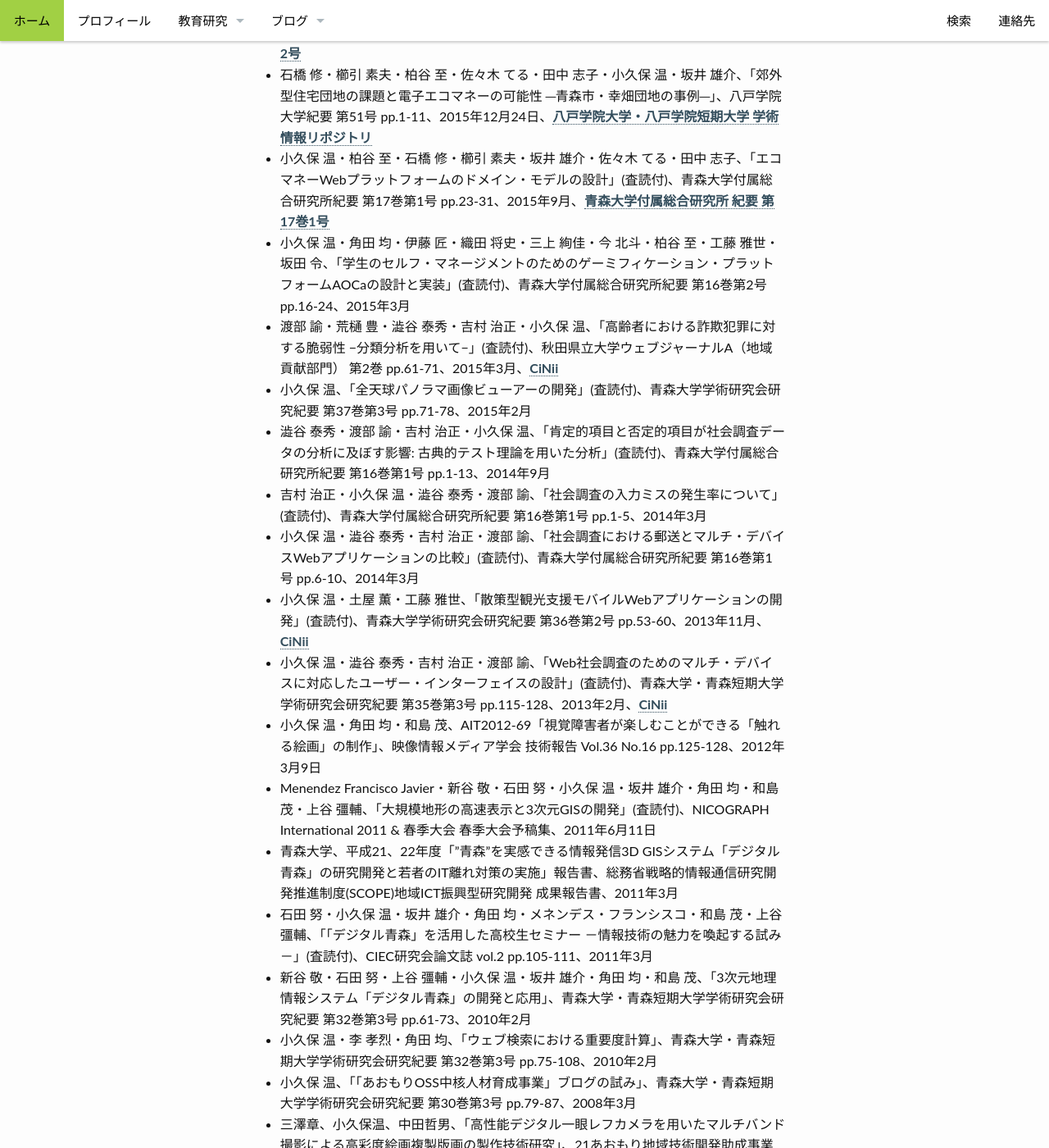
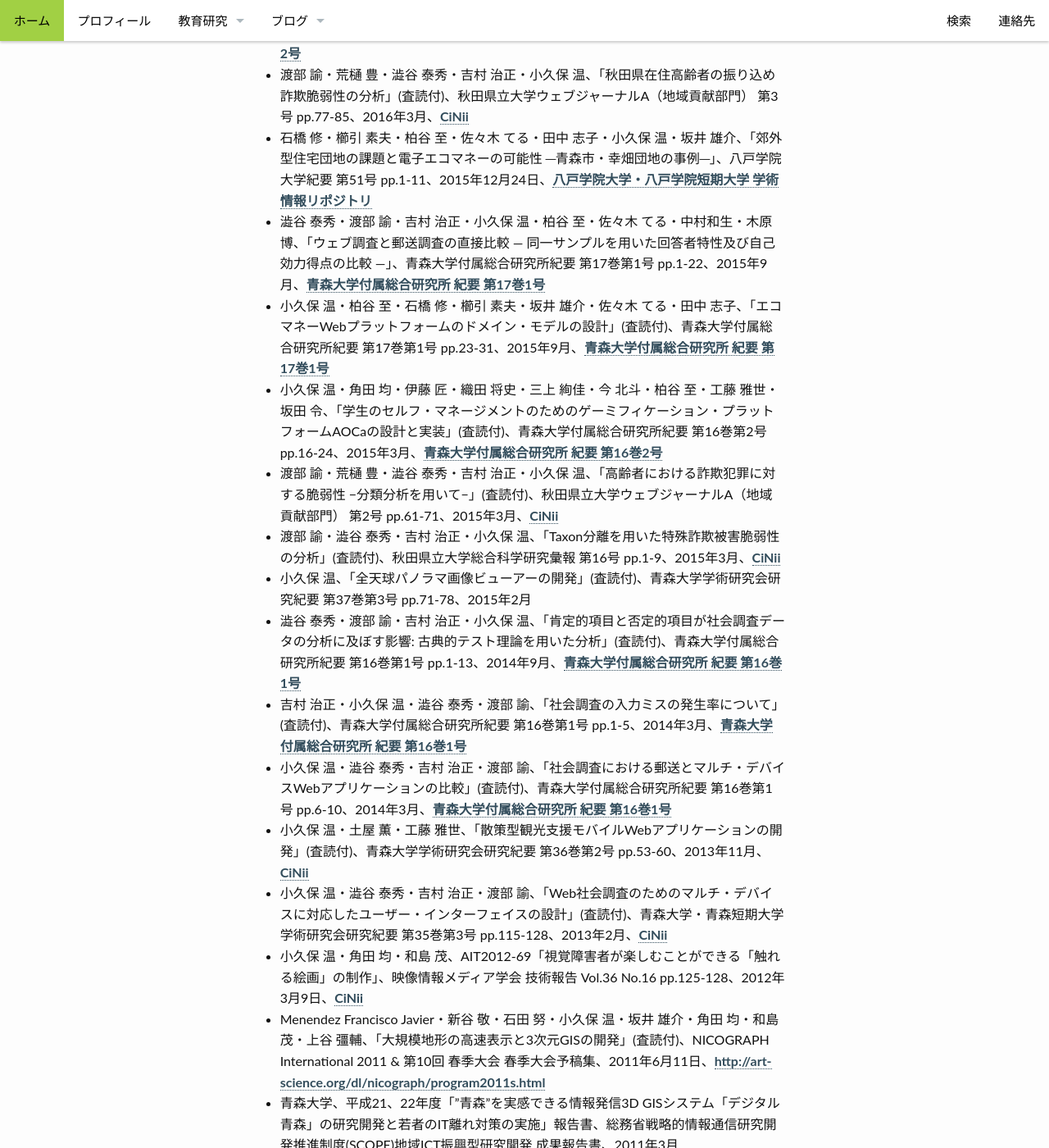
Before and after one commit to akokubo/akokubo.github.io, a Jekyll site: the page built from pages/activities/articles.md, in a window 1280 px wide and 1400 px high, scrolled down 841 px. Shown: the whole window at 82% size. Built offline with Jekyll 4.4.1, drawn with Linux system fonts in a browser that asks for light colours; some of the changed text lies outside the part shown.

Commit message:
論文の追加、名前の修正

```diff
--- a/pages/activities/articles.md
+++ b/pages/activities/articles.md
@@ -10,24 +10,27 @@ header:
 ![博士論文]({{ site.urlimg }}/doctor_thesis.jpg)
 
 * 澁谷 泰秀・渡部 諭・吉村 治正・小久保 温、「肯定的項目と否定的項目の混在が尺度に及ぼす影響：項目反応理論による社会調査データの分析」(査読付)、青森大学付属総合研究所紀要 第17巻第2号 pp.1-11、2016年3月、[青森大学付属総合研究所 紀要 第17巻2号](http://www.aomori-u.ac.jp/institute/journals/17-02/)
+* 渡部 諭・荒樋 豊・澁谷 泰秀・吉村 治正・小久保 温、「秋田県在住高齢者の振り込め詐欺脆弱性の分析」(査読付)、秋田県立大学ウェブジャーナルA（地域貢献部門） 第3号 pp.77-85、2016年3月、[CiNii](http://ci.nii.ac.jp/naid/120005751647)
 * 石橋 修・櫛引 素夫・柏谷 至・佐々木 てる・田中 志子・小久保 温・坂井 雄介、「郊外型住宅団地の課題と電子エコマネーの可能性 ─青森市・幸畑団地の事例─」、八戸学院大学紀要 第51号 pp.1-11、2015年12月24日、[八戸学院大学・八戸学院短期大学 学術情報リポジトリ](https://hachinohe-hachitan.repo.nii.ac.jp/?action=pages_view_main&active_action=repository_view_main_item_detail&item_id=300&item_no=1&page_id=45&block_id=102)
+* 澁谷 泰秀・渡部 諭・吉村 治正・小久保 温・柏谷 至・佐々木 てる・中村和生・木原博、「ウェブ調査と郵送調査の直接比較 ― 同一サンプルを用いた回答者特性及び自己効力得点の比較 ―」、青森大学付属総合研究所紀要 第17巻第1号 pp.1-22、2015年9月、[青森大学付属総合研究所 紀要 第17巻1号](http://www.aomori-u.ac.jp/institute/journals/17-01/)
 * 小久保 温・柏谷 至・石橋 修・櫛引 素夫・坂井 雄介・佐々木 てる・田中 志子、「エコマネーWebプラットフォームのドメイン・モデルの設計」(査読付)、青森大学付属総合研究所紀要 第17巻第1号 pp.23-31、2015年9月、[青森大学付属総合研究所 紀要 第17巻1号](http://www.aomori-u.ac.jp/institute/journals/17-01/)
-* 小久保 温・角田 均・伊藤 匠・織田 将史・三上 絢佳・今 北斗・柏谷 至・工藤 雅世・坂田 令、「学生のセルフ・マネージメントのためのゲーミフィケーション・プラットフォームAOCaの設計と実装」(査読付)、青森大学付属総合研究所紀要 第16巻第2号 pp.16-24、2015年3月
-* 渡部 諭・荒樋 豊・澁谷 泰秀・吉村 治正・小久保 温、「高齢者における詐欺犯罪に対する脆弱性 −分類分析を用いて−」(査読付)、秋田県立大学ウェブジャーナルA（地域貢献部門） 第2巻 pp.61-71、2015年3月、[CiNii](http://ci.nii.ac.jp/naid/120005599018)
+* 小久保 温・角田 均・伊藤 匠・織田 将史・三上 絢佳・今 北斗・柏谷 至・工藤 雅世・坂田 令、「学生のセルフ・マネージメントのためのゲーミフィケーション・プラットフォームAOCaの設計と実装」(査読付)、青森大学付属総合研究所紀要 第16巻第2号 pp.16-24、2015年3月、[青森大学付属総合研究所 紀要 第16巻2号](http://www.aomori-u.ac.jp/institute/journals/16-02/)
+* 渡部 諭・荒樋 豊・澁谷 泰秀・吉村 治正・小久保 温、「高齢者における詐欺犯罪に対する脆弱性 −分類分析を用いて−」(査読付)、秋田県立大学ウェブジャーナルA（地域貢献部門） 第2号 pp.61-71、2015年3月、[CiNii](http://ci.nii.ac.jp/naid/120005599018)
+* 渡部 諭・澁谷 泰秀・吉村 治正・小久保 温、「Taxon分離を用いた特殊詐欺被害脆弱性の分析」(査読付)、秋田県立大学総合科学研究彙報 第16号 pp.1-9、2015年3月、[CiNii](http://ci.nii.ac.jp/naid/120005653499)
 * 小久保 温、「全天球パノラマ画像ビューアーの開発」(査読付)、青森大学学術研究会研究紀要 第37巻第3号 pp.71-78、2015年2月
-* 澁谷 泰秀・渡部 諭・吉村 治正・小久保 温、「肯定的項目と否定的項目が社会調査データの分析に及ぼす影響: 古典的テスト理論を用いた分析」(査読付)、青森大学付属総合研究所紀要 第16巻第1号 pp.1-13、2014年9月
-* 吉村 治正・小久保 温・澁谷 泰秀・渡部 諭、「社会調査の入力ミスの発生率について」(査読付)、青森大学付属総合研究所紀要 第16巻第1号 pp.1-5、2014年3月
-* 小久保 温・澁谷 泰秀・吉村 治正・渡部 諭、「社会調査における郵送とマルチ・デバイスWebアプリケーションの比較」(査読付)、青森大学付属総合研究所紀要 第16巻第1号 pp.6-10、2014年3月
+* 澁谷 泰秀・渡部 諭・吉村 治正・小久保 温、「肯定的項目と否定的項目が社会調査データの分析に及ぼす影響: 古典的テスト理論を用いた分析」(査読付)、青森大学付属総合研究所紀要 第16巻第1号 pp.1-13、2014年9月、[青森大学付属総合研究所 紀要 第16巻1号](http://www.aomori-u.ac.jp/institute/journals/16-01/)
+* 吉村 治正・小久保 温・澁谷 泰秀・渡部 諭、「社会調査の入力ミスの発生率について」(査読付)、青森大学付属総合研究所紀要 第16巻第1号 pp.1-5、2014年3月、[青森大学付属総合研究所 紀要 第16巻1号](http://www.aomori-u.ac.jp/institute/journals/16-01/)
+* 小久保 温・澁谷 泰秀・吉村 治正・渡部 諭、「社会調査における郵送とマルチ・デバイスWebアプリケーションの比較」(査読付)、青森大学付属総合研究所紀要 第16巻第1号 pp.6-10、2014年3月、[青森大学付属総合研究所 紀要 第16巻1号](http://www.aomori-u.ac.jp/institute/journals/16-01/)
 * 小久保 温・土屋 薫・工藤 雅世、「散策型観光支援モバイルWebアプリケーションの開発」(査読付)、青森大学学術研究会研究紀要 第36巻第2号 pp.53-60、2013年11月、[CiNii](http://ci.nii.ac.jp/naid/40020325619)
 * 小久保 温・澁谷 泰秀・吉村 治正・渡部 諭、「Web社会調査のためのマルチ・デバイスに対応したユーザー・インターフェイスの設計」(査読付)、青森大学・青森短期大学学術研究会研究紀要 第35巻第3号 pp.115-128、2013年2月、[CiNii](http://ci.nii.ac.jp/naid/40019926376)
-* 小久保 温・角田 均・和島 茂、AIT2012-69「視覚障害者が楽しむことができる「触れる絵画」の制作」、映像情報メディア学会 技術報告 Vol.36  No.16  pp.125-128、2012年3月9日
-* Menendez Francisco Javier・新谷 敬・石田 努・小久保 温・坂井 雄介・角田 均・和島 茂・上谷 彊輔、「大規模地形の高速表示と3次元GISの開発」(査読付)、NICOGRAPH International 2011 & 春季大会 春季大会予稿集、2011年6月11日
+* 小久保 温・角田 均・和島 茂、AIT2012-69「視覚障害者が楽しむことができる「触れる絵画」の制作」、映像情報メディア学会 技術報告 Vol.36  No.16  pp.125-128、2012年3月9日、[CiNii](http://ci.nii.ac.jp/naid/110009437889)
+* Menendez Francisco Javier・新谷 敬・石田 努・小久保 温・坂井 雄介・角田 均・和島 茂・上谷 彊輔、「大規模地形の高速表示と3次元GISの開発」(査読付)、NICOGRAPH International 2011 & 第10回 春季大会 春季大会予稿集、2011年6月11日、[http://art-science.org/dl/nicograph/program2011s.html](http://art-science.org/dl/nicograph/program2011s.html)
 * 青森大学、平成21、22年度「"青森"を実感できる情報発信3D GISシステム「デジタル青森」の研究開発と若者のIT離れ対策の実施」報告書、総務省戦略的情報通信研究開発推進制度(SCOPE)地域ICT振興型研究開発 成果報告書、2011年3月
-* 石田 努・小久保 温・坂井 雄介・角田 均・メネンデス・フランシスコ・和島 茂・上谷 彊輔、「「デジタル青森」を活用した高校生セミナー －情報技術の魅力を喚起する試み－」(査読付)、CIEC研究会論文誌 vol.2 pp.105-111、2011年3月
+* 石田 努・小久保 温・坂井 雄介・角田 均・メネンデス フランシスコ・和島 茂・上谷 彊輔、「「デジタル青森」を活用した高校生セミナー －情報技術の魅力を喚起する試み－」(査読付)、CIEC研究会論文誌 vol.2 pp.105-111、2011年3月
 * 新谷 敬・石田 努・上谷 彊輔・小久保 温・坂井 雄介・角田 均・和島 茂、「3次元地理情報システム「デジタル青森」の開発と応用」、青森大学・青森短期大学学術研究会研究紀要 第32巻第3号 pp.61-73、2010年2月
 * 小久保 温・李 孝烈・角田 均、「ウェブ検索における重要度計算」、青森大学・青森短期大学学術研究会研究紀要 第32巻第3号 pp.75-108、2010年2月
 * 小久保 温、「「あおもりOSS中核人材育成事業」ブログの試み」、青森大学・青森短期大学学術研究会研究紀要 第30巻第3号 pp.79-87、2008年3月
-* 三澤章、小久保温、中田哲男、「高性能デジタル一眼レフカメラを用いたマルチバンド撮影による高彩度絵画複製版画の製作技術研究」、21あおもり地域技術開発助成事業報告書、2007年
+* 三澤 章、小久保 温、中田 哲男、「高性能デジタル一眼レフカメラを用いたマルチバンド撮影による高彩度絵画複製版画の製作技術研究」、21あおもり地域技術開発助成事業報告書、2007年
 * 小久保 温、「コンピュータネットワークと団体をめぐるトラブル」、日本脱カルト協会報 第10号 pp.38-40、2006年11月
 * 小久保 温、「サーチエンジン最適化時代の議論の多い団体対策」、日本脱カルト協会報 第9号 pp.52-54、2005年4月
 * 小久保 温、「サーチエンジン最適化時代のWeb戦略」、青森大学・青森短期大学学術研究会研究紀要 第27巻第3・4号合併号 pp.87-98、2005年3月
@@ -39,13 +42,13 @@ header:
 * 小久保 温、「自己啓発セミナー参考文献」、日本脱カルト研究会報 第8号 pp.39-42、2003年6月
 * 緑川 章一・小久保 温・上谷 彊輔・角田 均・土屋 薫、「2次元データによる3次元的イメージ提供システムの研究開発」、青森大学工学研究所報告 第6号 pp.25-32、2003年3月
 * 上谷 彊輔・緑川 章一・角田 均・小久保 温、「三次元測定装置を用いたねぶた保存・閲覧システムの研究」、青森大学工学研究所報告 第5号 pp.37-66、2002年3月
-* 小久保温、デジタルアーカイブツアー 第一弾 報告1-6 「NHKエンタープライズ 21」、青森デジタルアーカイブ研究会編、「デジタルアーカイブ調査研究報告書」収録、別添報告書 pp.15-17、2001年
+* 小久保 温、デジタルアーカイブツアー 第一弾 報告1-6 「NHKエンタープライズ 21」、青森デジタルアーカイブ研究会編、「デジタルアーカイブ調査研究報告書」収録、別添報告書 pp.15-17、2001年
 * 小久保 温、「インターネット利用者を対象とした社会調査研究」、青森大学工学研究所報告 第4号 pp.71-76、2001年3月
 * 小久保 温、「XMLによる成績処理用ネットワーク・データベース」、青森大学工学研究所報告 第三号 pp.70-73、2000年3月
 * 小久保 温、「HTMLの過去・現在・未来」、青森大学工学研究所報告 第三号 pp.15-26、2000年3月
 * 粂川 一也・小久保 温・佐藤 和則・川島 隆太・山田 健嗣・福田 寛、「高速光無線LANに対する天候の影響」、電子情報通信学会論文誌 J83-B pp.308-313、2000年3月25日、[CiNii](http://ci.nii.ac.jp/naid/110003182109)
 * 小久保 温、「教育用Z80アセンブラ開発環境の開発」、青森大学工学研究所報告 第二号 pp.83-88、1999年3月
-* 福田 寛・小野 修一・佐藤 和則・粂川 一也・小久保 温・山田 健嗣、「光通信網を利用する遠隔画像診断」、映像情報メディカル vol.30 1998年12月号 pp.1433-1436、1998年12月
+* 福田 寛・小野 修一・佐藤 和則・粂川 一也・小久保 温・山田 健嗣、「光通信網を利用する遠隔画像診断」、映像情報メディカル vol.30 1998年12月号 pp.1433-1436、1998年12月、[CiNii](http://ci.nii.ac.jp/naid/40004354642/)
 * 佐藤 和則・小久保 温・川島 隆太・福田 寛、「広域ATMネットワーク利用印象記 -- NTTマルチメディア通信実験の経験から」、東北大学総合情報システム運用センター運営委員会 広報専門委員会 SuperTAINS News No.11 pp.11-15、1997年
 * 小久保 温、「病院間通信システムや仮想研究室構築においてデータ通信の高速化を阻む要因の評価基礎実験」、郵政省認可法人 通信・放送機構 平成8年度 招へい研究者研究発表資料集 pp.269-284、1997年
 * 小久保 温・丸山 政弘・高木 富士夫、「フラックス・チューブ模型による核子のパートン分布」、素粒子論研究 vol.94(6) pp.F79-F82, 1997年3月20日 (「QCDとハドロン物理の新展開」研究会、京都大学 基礎物理学研究所、1996年1月22〜24日の報告)、[CiNii](http://ci.nii.ac.jp/naid/110006411690)
```
Also changed, not shown: pages/activities/oral-presentations.md (+4 -4 lines).
